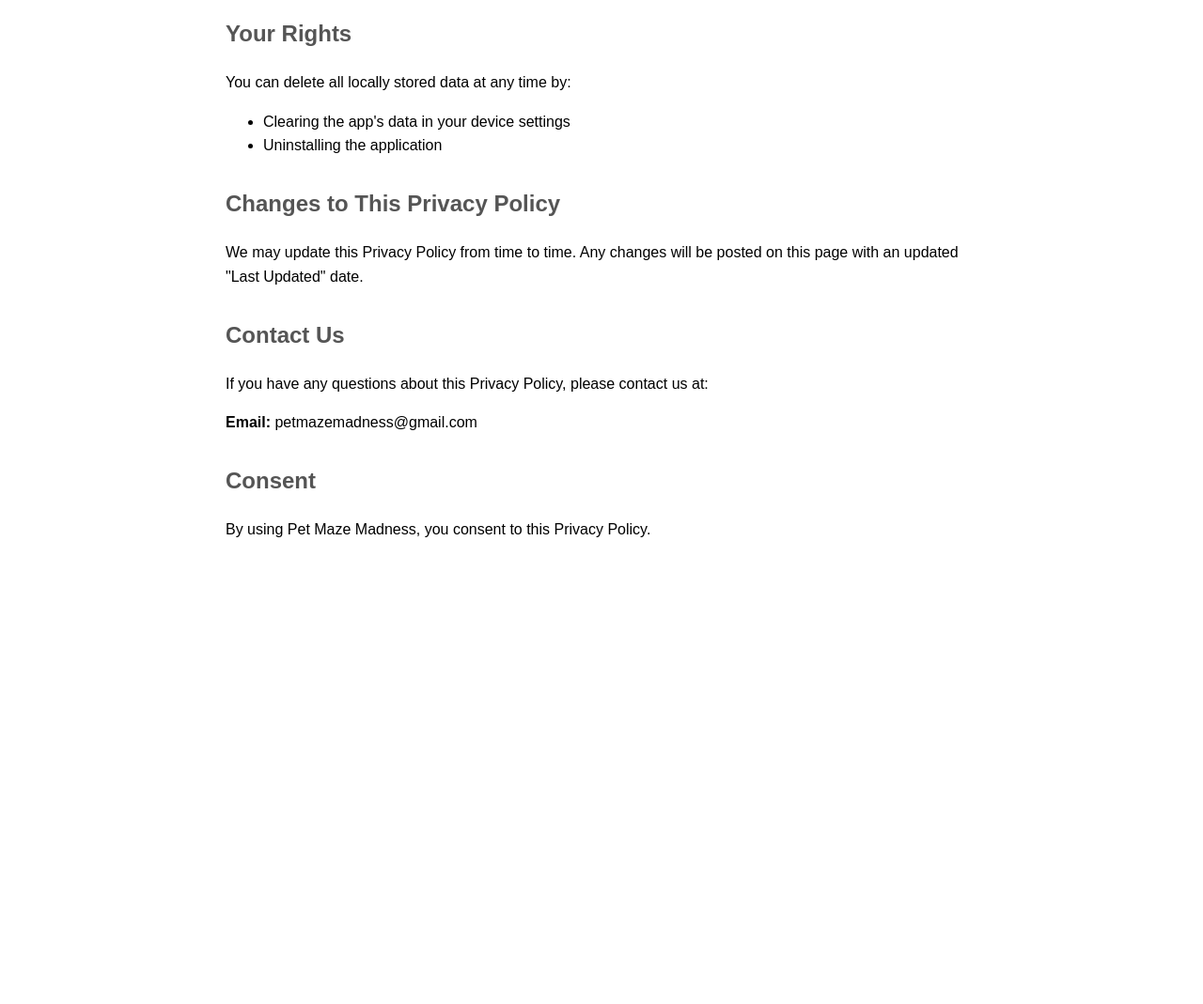
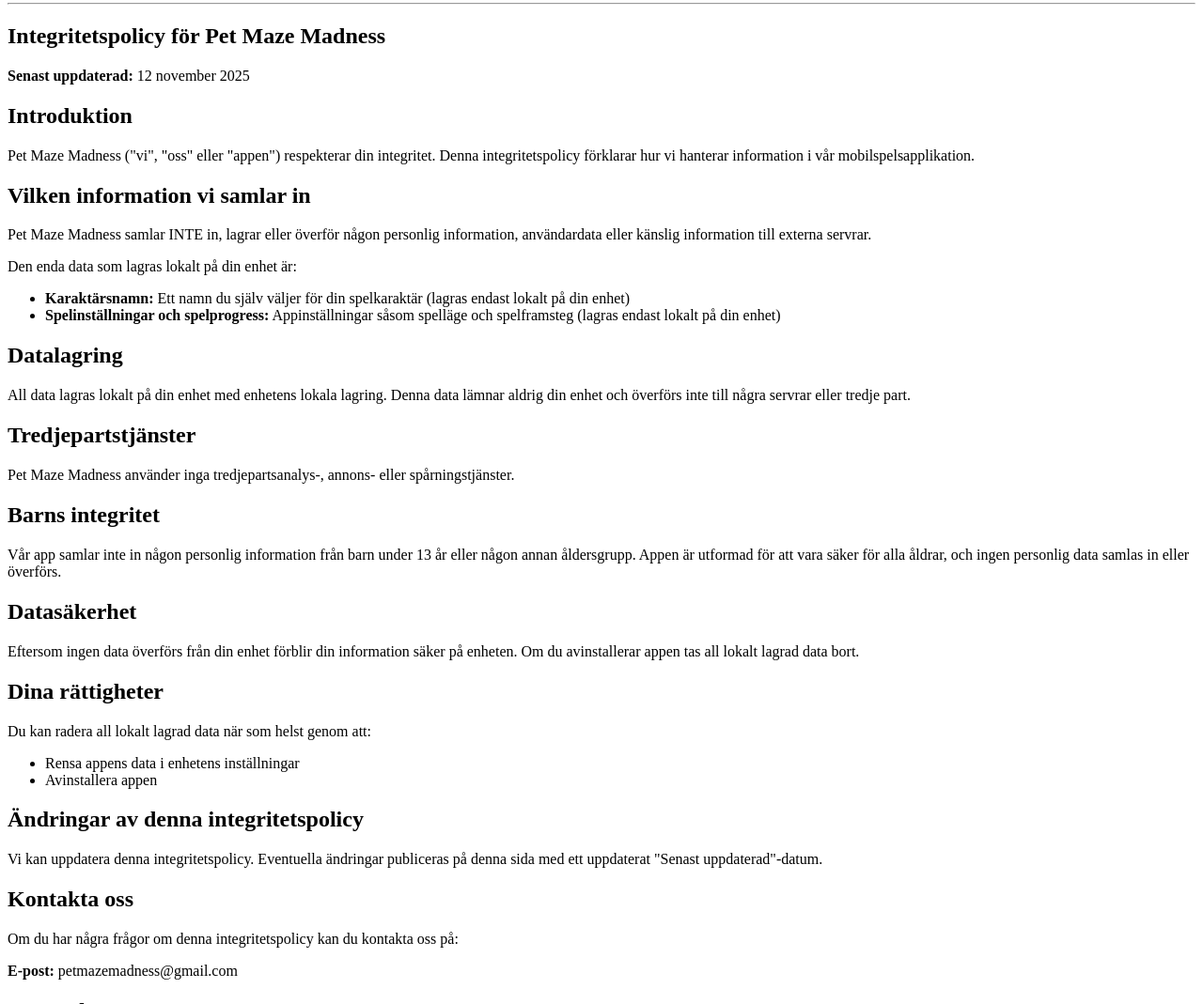
Before and after one commit to ChristineBlomstrand/PetMazeMadness-PrivacyPolicy, a plain HTML site: page index.html in a window 1280 px wide. Shown: the part 1124-2193 px from the top of the page at 94% size. Before the commit the page ends 1737 px from the top, so only its background shows below. Drawn offline with Linux system fonts and the light colour scheme.

Commit message:
added swedish translation

```diff
--- a/index.html
+++ b/index.html
@@ -1,27 +1,6 @@
-<!DOCTYPE html>
-<html lang="en">
-  <head>
-    <meta charset="UTF-8" />
-    <meta name="viewport" content="width=device-width, initial-scale=1.0" />
-    <title>Pet Maze Madness - Privacy Policy</title>
-    <style>
-      body {
-        font-family: Arial, sans-serif;
-        line-height: 1.6;
-        max-width: 800px;
-        margin: 0 auto;
-        padding: 20px;
-      }
-      h1 {
-        color: #333;
-      }
-      h2 {
-        color: #555;
-        margin-top: 30px;
-      }
-    </style>
-  </head>
-  <body>
+<body>
+  <!-- English -->
+  <section lang="en">
     <h1>Privacy Policy for Pet Maze Madness</h1>
     <p><strong>Last Updated:</strong> November 3, 2025</p>
 
@@ -98,5 +77,89 @@
 
     <h2>Consent</h2>
     <p>By using Pet Maze Madness, you consent to this Privacy Policy.</p>
-  </body>
-</html>
+  </section>
+
+  <hr />
+
+  <!-- SVENSKA -->
+  <section lang="sv" id="sv">
+    <h1>Integritetspolicy för Pet Maze Madness</h1>
+    <p><strong>Senast uppdaterad:</strong> 12 november 2025</p>
+
+    <h2>Introduktion</h2>
+    <p>
+      Pet Maze Madness (&quot;vi&quot;, &quot;oss&quot; eller &quot;appen&quot;)
+      respekterar din integritet. Denna integritetspolicy förklarar hur vi
+      hanterar information i vår mobilspelsapplikation.
+    </p>
+
+    <h2>Vilken information vi samlar in</h2>
+    <p>
+      Pet Maze Madness samlar INTE in, lagrar eller överför någon personlig
+      information, användardata eller känslig information till externa servrar.
+    </p>
+
+    <p>Den enda data som lagras lokalt på din enhet är:</p>
+    <ul>
+      <li>
+        <strong>Karaktärsnamn:</strong> Ett namn du själv väljer för din
+        spelkaraktär (lagras endast lokalt på din enhet)
+      </li>
+      <li>
+        <strong>Spelinställningar och spelprogress:</strong> Appinställningar
+        såsom spelläge och spelframsteg (lagras endast lokalt på din enhet)
+      </li>
+    </ul>
+
+    <h2>Datalagring</h2>
+    <p>
+      All data lagras lokalt på din enhet med enhetens lokala lagring. Denna
+      data lämnar aldrig din enhet och överförs inte till några servrar eller
+      tredje part.
+    </p>
+
+    <h2>Tredjepartstjänster</h2>
+    <p>
+      Pet Maze Madness använder inga tredjepartsanalys-, annons- eller
+      spårningstjänster.
+    </p>
+
+    <h2>Barns integritet</h2>
+    <p>
+      Vår app samlar inte in någon personlig information från barn under 13 år
+      eller någon annan åldersgrupp. Appen är utformad för att vara säker för
+      alla åldrar, och ingen personlig data samlas in eller överförs.
+    </p>
+
+    <h2>Datasäkerhet</h2>
+    <p>
+      Eftersom ingen data överförs från din enhet förblir din information säker
+      på enheten. Om du avinstallerar appen tas all lokalt lagrad data bort.
+    </p>
+
+    <h2>Dina rättigheter</h2>
+    <p>Du kan radera all lokalt lagrad data när som helst genom att:</p>
+    <ul>
+      <li>Rensa appens data i enhetens inställningar</li>
+      <li>Avinstallera appen</li>
+    </ul>
+
+    <h2>Ändringar av denna integritetspolicy</h2>
+    <p>
+      Vi kan uppdatera denna integritetspolicy. Eventuella ändringar publiceras
+      på denna sida med ett uppdaterat &quot;Senast uppdaterad&quot;-datum.
+    </p>
+
+    <h2>Kontakta oss</h2>
+    <p>
+      Om du har några frågor om denna integritetspolicy kan du kontakta oss på:
+    </p>
+    <p><strong>E-post:</strong> petmazemadness@gmail.com</p>
+
+    <h2>Samtycke</h2>
+    <p>
+      Genom att använda Pet Maze Madness samtycker du till denna
+      integritetspolicy.
+    </p>
+  </section>
+</body>
```
